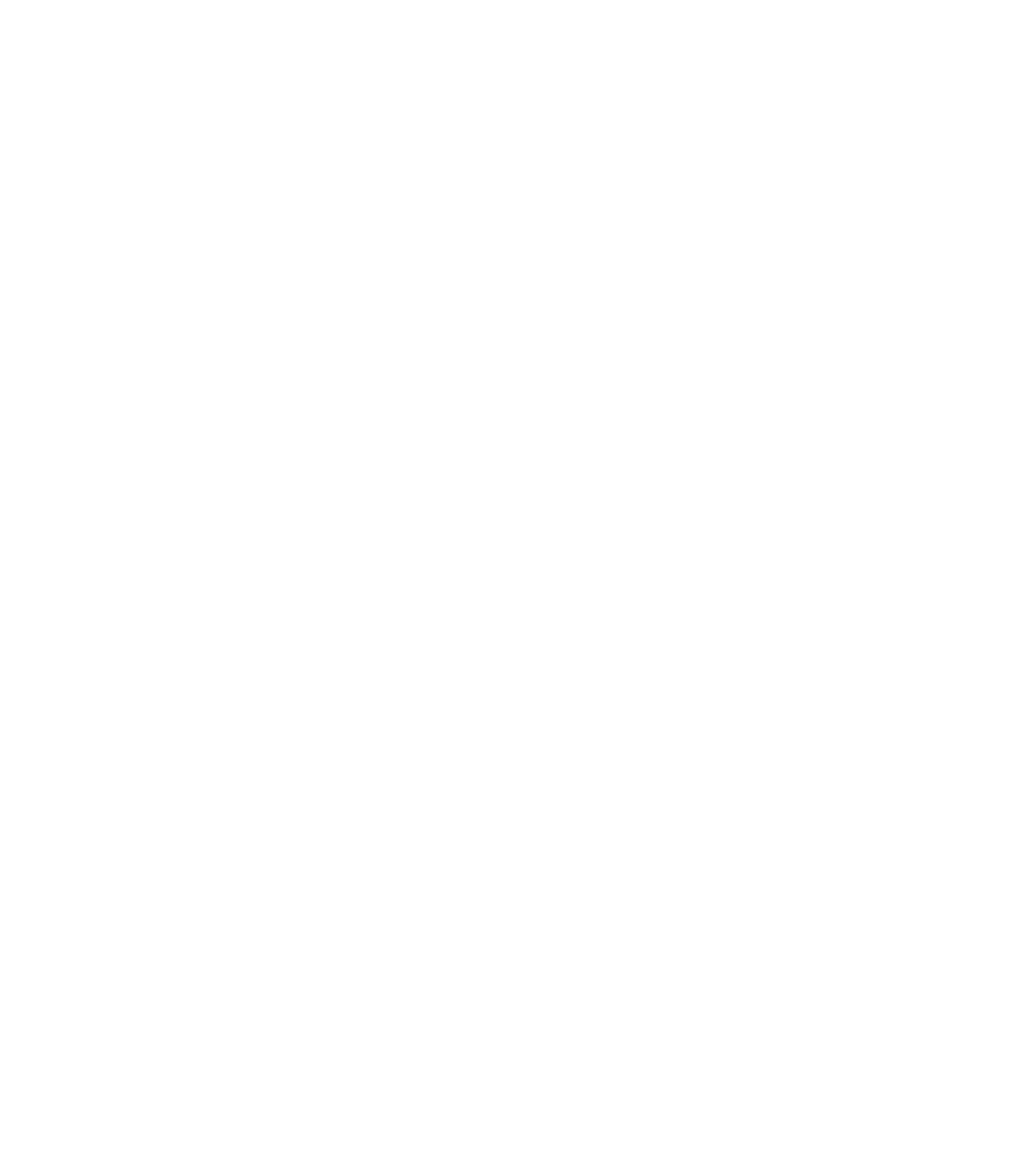
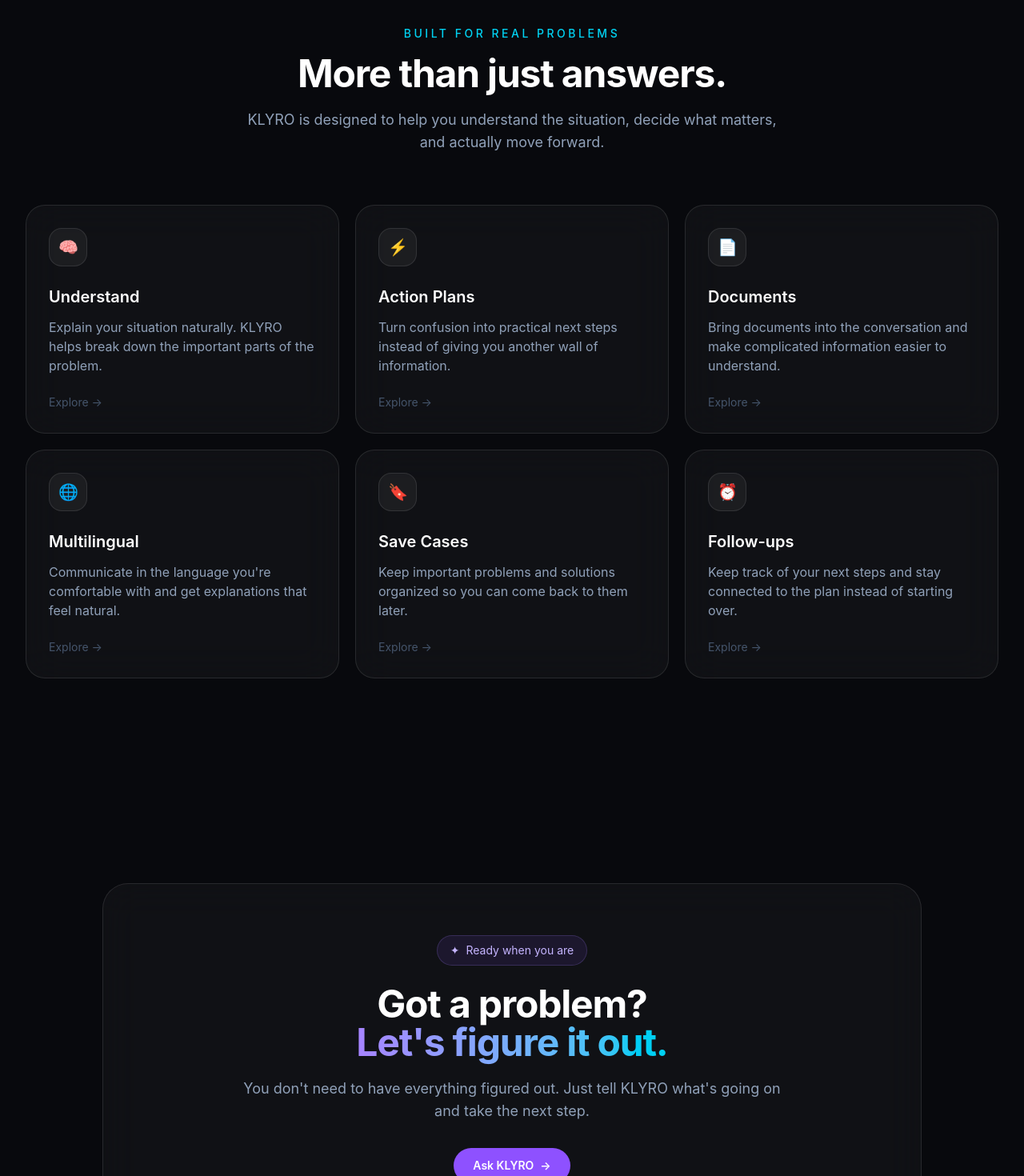
Before and after one commit to nkworkspace35/klyro, a React app in the folder frontend/: page / in a window 1280 px wide. Shown: the part 1780-3250 px from the top of the page at 80% size. Before the commit the page ends 1684 px from the top, so only its background shows below. Built offline with nearby package versions, Linux system fonts and the light colour scheme; the HTML template or start-up script is replaced by a standard one.

Commit message:
components added

```diff
--- a/frontend/src/App.jsx
+++ b/frontend/src/App.jsx
@@ -1,6 +1,8 @@
 import Navbar from "./components/Navbar"
 import Hero from "./components/Hero"
 import HowItWorks from "./components/HowItWorks"
+import Features from "./components/Features"
+import FinalCTA from "./components/FinalCTA"
 
 function App() {
   return (
@@ -10,6 +12,8 @@
       <main>
         <Hero />
         <HowItWorks />
+        <Features />
+        <FinalCTA />
       </main>
     </div>
   )
--- /dev/null
+++ b/frontend/src/components/Features.jsx
@@ -0,0 +1,99 @@
+function Features() {
+  const features = [
+    {
+      icon: "🧠",
+      title: "Understand",
+      description:
+        "Explain your situation naturally. KLYRO helps break down the important parts of the problem.",
+    },
+    {
+      icon: "⚡",
+      title: "Action Plans",
+      description:
+        "Turn confusion into practical next steps instead of giving you another wall of information.",
+    },
+    {
+      icon: "📄",
+      title: "Documents",
+      description:
+        "Bring documents into the conversation and make complicated information easier to understand.",
+    },
+    {
+      icon: "🌐",
+      title: "Multilingual",
+      description:
+        "Communicate in the language you're comfortable with and get explanations that feel natural.",
+    },
+    {
+      icon: "🔖",
+      title: "Save Cases",
+      description:
+        "Keep important problems and solutions organized so you can come back to them later.",
+    },
+    {
+      icon: "⏰",
+      title: "Follow-ups",
+      description:
+        "Keep track of your next steps and stay connected to the plan instead of starting over.",
+    },
+  ]
+
+  return (
+    <section
+      id="features"
+      className="relative px-4 py-24 sm:px-6 lg:px-8 lg:py-32"
+    >
+      <div className="mx-auto max-w-7xl">
+
+        {/* Section heading */}
+        <div className="mx-auto max-w-2xl text-center">
+          <p className="text-sm font-medium uppercase tracking-[0.25em] text-cyan-400">
+            Built for real problems
+          </p>
+
+          <h2 className="mt-4 text-3xl font-bold tracking-tight text-white sm:text-4xl md:text-5xl">
+            More than just answers.
+          </h2>
+
+          <p className="mt-5 text-base leading-7 text-slate-400 sm:text-lg">
+            KLYRO is designed to help you understand the situation,
+            decide what matters, and actually move forward.
+          </p>
+        </div>
+
+        {/* Feature cards */}
+        <div className="mt-16 grid gap-5 sm:grid-cols-2 lg:grid-cols-3">
+          {features.map((feature) => (
+            <article
+              key={feature.title}
+              className="group rounded-3xl border border-white/10 bg-white/[0.035] p-6 backdrop-blur-xl transition duration-300 hover:-translate-y-1 hover:border-cyan-400/20 hover:bg-white/[0.055] sm:p-7"
+            >
+              {/* Icon */}
+              <div className="flex h-12 w-12 items-center justify-center rounded-2xl border border-white/10 bg-white/[0.05] text-xl transition duration-300 group-hover:border-cyan-400/20 group-hover:bg-cyan-400/10">
+                {feature.icon}
+              </div>
+
+              {/* Title */}
+              <h3 className="mt-6 text-xl font-semibold text-white">
+                {feature.title}
+              </h3>
+
+              {/* Description */}
+              <p className="mt-3 text-sm leading-6 text-slate-400 sm:text-base">
+                {feature.description}
+              </p>
+
+              {/* Decorative arrow */}
+              <div className="mt-6 text-sm text-slate-600 transition duration-300 group-hover:text-cyan-400">
+                Explore <span>→</span>
+              </div>
+            </article>
+          ))}
+        </div>
+
+      </div>
+    </section>
+  )
+}
+
+export default Features
--- /dev/null
+++ b/frontend/src/components/FinalCTA.jsx
@@ -0,0 +1,52 @@
+function FinalCTA() {
+  return (
+    <section
+      id="about"
+      className="relative overflow-hidden px-4 py-24 sm:px-6 lg:px-8 lg:py-32"
+    >
+      {/* Background glow */}
+      <div className="pointer-events-none absolute left-1/2 top-1/2 -z-10 h-80 w-80 -translate-x-1/2 -translate-y-1/2 rounded-full bg-violet-500/10 blur-3xl" />
+
+      <div className="mx-auto max-w-5xl">
+        <div className="relative overflow-hidden rounded-[2rem] border border-white/10 bg-white/[0.035] px-6 py-14 text-center backdrop-blur-xl sm:px-10 sm:py-16 lg:px-16">
+
+          {/* Small label */}
+          <div className="mx-auto inline-flex items-center gap-2 rounded-full border border-violet-400/20 bg-violet-500/10 px-4 py-2 text-sm text-violet-300">
+            <span>✦</span>
+            Ready when you are
+          </div>
+
+          {/* Heading */}
+          <h2 className="mx-auto mt-6 max-w-3xl text-3xl font-bold tracking-tight text-white sm:text-4xl md:text-5xl">
+            Got a problem?
+            <br />
+
+            <span className="bg-gradient-to-r from-violet-400 to-cyan-400 bg-clip-text text-transparent">
+              Let's figure it out.
+            </span>
+          </h2>
+
+          {/* Description */}
+          <p className="mx-auto mt-5 max-w-2xl text-base leading-7 text-slate-400 sm:text-lg">
+            You don't need to have everything figured out.
+            Just tell KLYRO what's going on and take the next step.
+          </p>
+
+          {/* CTA */}
+          <div className="mt-8">
+            <a
+              href="#ask"
+              className="inline-flex items-center gap-2 rounded-full bg-violet-500 px-6 py-3 text-sm font-semibold text-white transition duration-300 hover:bg-violet-400 hover:shadow-lg hover:shadow-violet-500/20"
+            >
+              Ask KLYRO
+              <span>→</span>
+            </a>
+          </div>
+
+        </div>
+      </div>
+    </section>
+  )
+}
+
+export default FinalCTA
```
